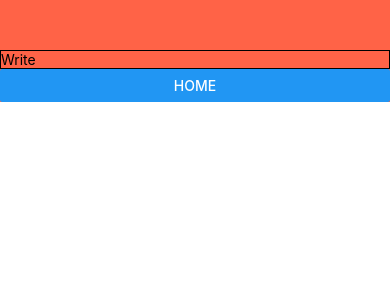
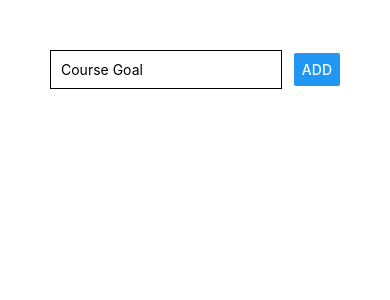
Before and after one commit to ahsan1800411/React-Native-Goals-App, a React Native app: screen / in a window 390 px wide. Shown: the top 300 px of the page. Built offline with nearby package versions, Linux system fonts and the light colour scheme.

Commit message:
Working with State and Events

```diff
--- a/App.js
+++ b/App.js
@@ -2,19 +2,47 @@
 import { Button, StyleSheet, Text, TextInput, View } from "react-native";
 
 export default function App() {
+  const [enteredGoal, setEnteredGoal] = useState("");
+  const [courseGoals, setCourseGoals] = useState([]);
+
+  const goalInputHandler = (enteredText) => {
+    setEnteredGoal(enteredText);
+  };
+
+  const addGoalHandler = () => {
+    setCourseGoals((currentGoals) => [...currentGoals, enteredGoal]);
+  };
+
   return (
-    <View style={{ backgroundColor: "tomato", paddingTop: 50 }}>
-      <View>
+    <View style={styles.container}>
+      <View style={styles.inputContainer}>
         <TextInput
-          placeholder='Write'
-          style={{ borderColor: "black", borderWidth: 1 }}
+          placeholder='Course Goal'
+          style={styles.input}
+          value={enteredGoal}
+          onChangeText={goalInputHandler}
         />
+        <Button title='Add' onPress={addGoalHandler} />
       </View>
-      <View>
-        <Button title='Home' />
-      </View>
+      <View></View>
     </View>
   );
 }
 
-const styles = StyleSheet.create({});
+const styles = StyleSheet.create({
+  container: {
+    backgroundColor: "white",
+    padding: 50,
+  },
+  inputContainer: {
+    flexDirection: "row",
+    justifyContent: "space-between",
+    alignItems: "center",
+  },
+  input: {
+    borderColor: "black",
+    width: "80%",
+    borderWidth: 1,
+    padding: 10,
+  },
+});
```
